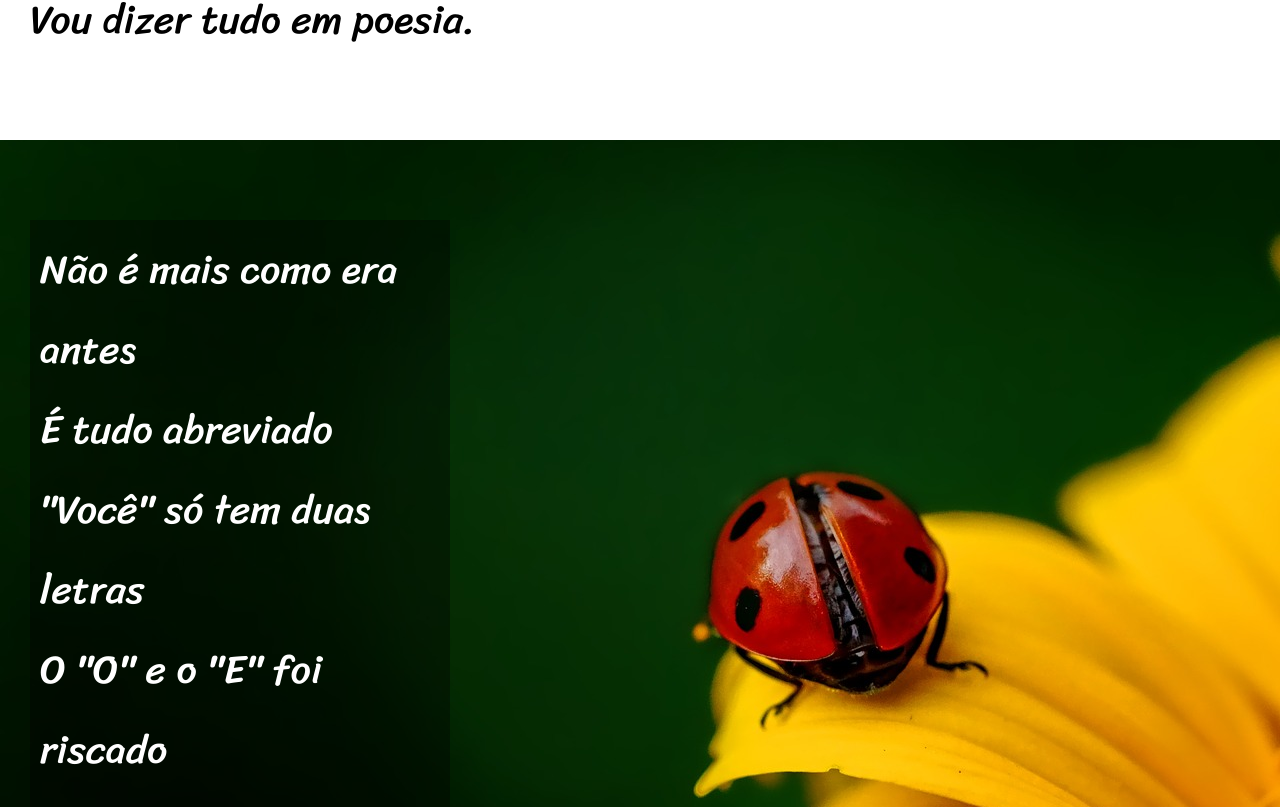
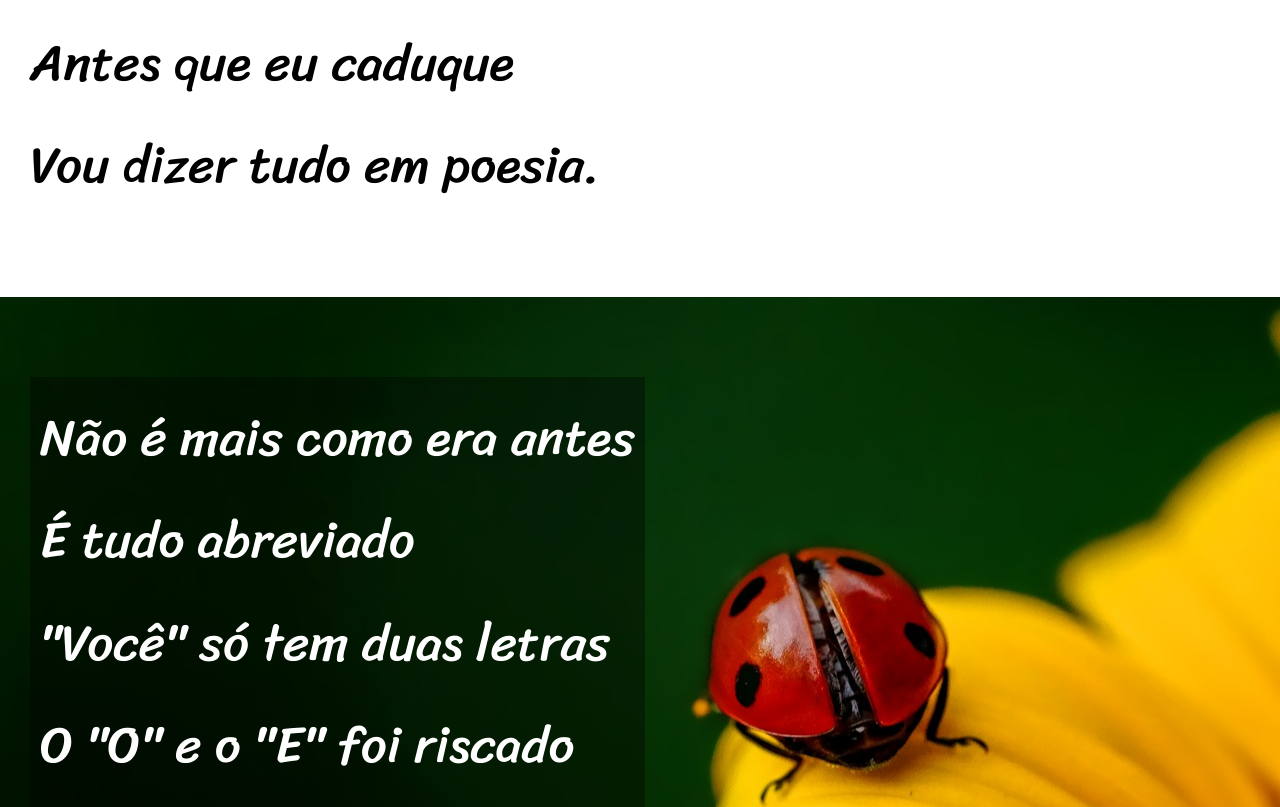
Before and after one commit to Matheus-Dionizio/Exercicio_cordel, a plain HTML site: page index.html in a window 1280 px wide. Shown: the part 813-1620 px from the top of the page. Drawn offline with Linux system fonts and the light colour scheme.

Commit message:
Update style.css

```diff
--- a/style.css
+++ b/style.css
@@ -38,7 +38,7 @@ section{
     line-height: 2em;
     padding-left: 30px;
     font-family: 'Sriracha', cursive;
-    font-size: 2.5em;
+    font-size: 4vw;
 }
 section.normal{
     background-color: white;
@@ -49,7 +49,7 @@ section.foto{
     color: white;
 }
 section.foto > p{
-    width: 400px;
+    display: inline-block;
     background-color: rgba(0, 0, 0, 0.363);
     padding: 10px;
 }
```
